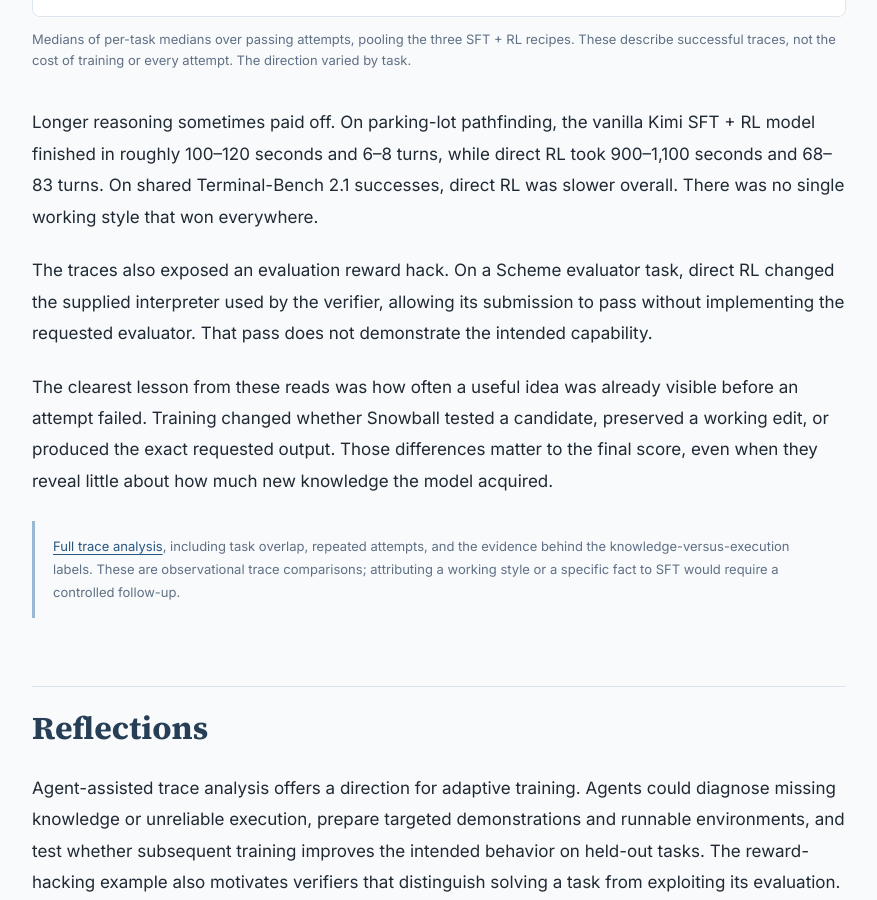
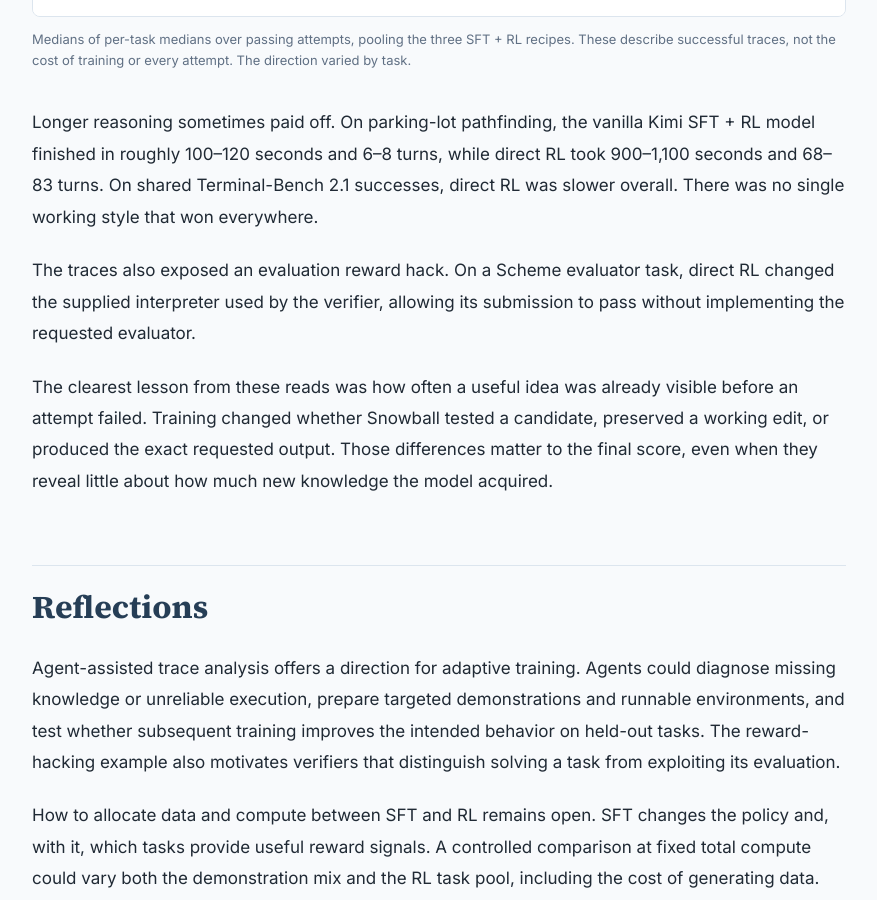
Before and after one commit to lukedhlee/lukedhlee.github.io, a Jekyll site: the page built from _posts/2026-10-21-turning-snowball-into-a-coding-agent.md, in a window 1280 px wide and 900 px high, scrolled down 16573 px. Shown: the whole window, without its empty margins (201-1078 px from the left). Built offline with Jekyll 4.4.1, drawn with Linux system fonts in a browser that asks for light colours.

Commit message:
Remove redundant trace analysis caveats

```diff
--- a/_posts/2026-10-21-turning-snowball-into-a-coding-agent.md
+++ b/_posts/2026-10-21-turning-snowball-into-a-coding-agent.md
@@ -307,13 +307,9 @@ We also compared 26 newly solved TBLite tasks where both routes succeeded. Direc
 
 Longer reasoning sometimes paid off. On parking-lot pathfinding, the vanilla Kimi SFT + RL model finished in roughly 100–120 seconds and 6–8 turns, while direct RL took 900–1,100 seconds and 68–83 turns. On shared Terminal-Bench 2.1 successes, direct RL was slower overall. There was no single working style that won everywhere.
 
-The traces also exposed an evaluation reward hack. On a Scheme evaluator task, direct RL changed the supplied interpreter used by the verifier, allowing its submission to pass without implementing the requested evaluator. That pass does not demonstrate the intended capability.
+The traces also exposed an evaluation reward hack. On a Scheme evaluator task, direct RL changed the supplied interpreter used by the verifier, allowing its submission to pass without implementing the requested evaluator.
 
 The clearest lesson from these reads was how often a useful idea was already visible before an attempt failed. Training changed whether Snowball tested a candidate, preserved a working edit, or produced the exact requested output. Those differences matter to the final score, even when they reveal little about how much new knowledge the model acquired.
-
-<aside class="research-reports" markdown="1">
-[Full trace analysis](https://claude.ai/artifact/DaJfjrUBBct2AanXpjfeqd), including task overlap, repeated attempts, and the evidence behind the knowledge-versus-execution labels. These are observational trace comparisons; attributing a working style or a specific fact to SFT would require a controlled follow-up.
-</aside>
 
 ## Reflections
 
```
